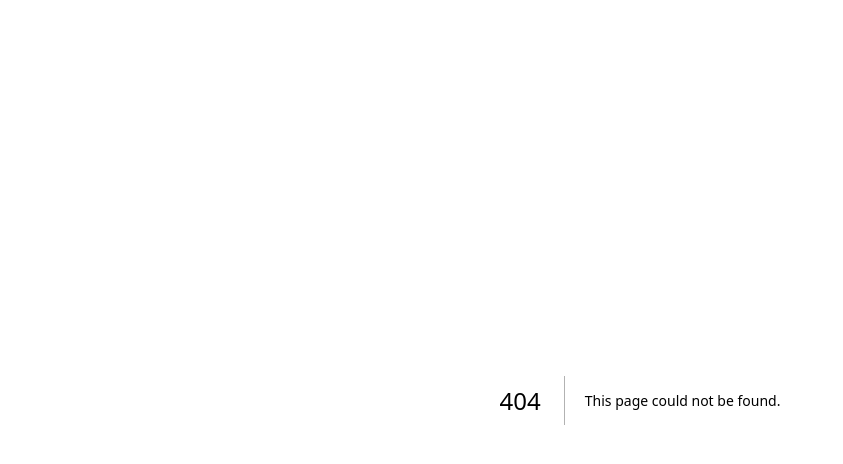
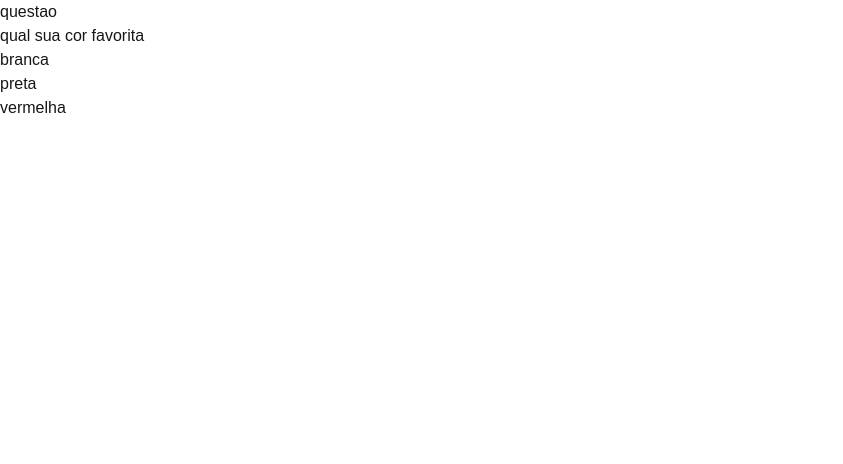
Before and after one commit to Leopreal/Aprendendo-NextJS, a Next.js app: page /router/questao in a window 1280 px wide. Before the commit this address had no page. Shown: the top 464 px of the page, without its empty margins (0-843 px from the left). Built offline with nearby package versions, Linux system fonts and the light colour scheme.

Commit message:
treinando as rotas usando api

```diff
--- /dev/null
+++ b/src/pages/api/metodo.ts
@@ -0,0 +1,7 @@
+import type { NextApiRequest, NextApiResponse } from "next";
+
+export default (req: NextApiRequest, res: NextApiResponse) => {
+  res.status(200).json({
+    metodo: req.method,
+  });
+};
--- /dev/null
+++ b/src/pages/api/questao/[id].ts
@@ -0,0 +1,16 @@
+import type { NextApiRequest, NextApiResponse } from "next";
+
+
+
+export default function questao(req: NextApiRequest, res: NextApiResponse) {
+  if (req.method === "GET") {
+    const id = req.query.id;
+    res.status(200).json({
+      id,
+      enunciado: "qual sua cor favorita",
+      respostas: ["branca", "preta", "vermelha"],
+    });
+  } else {
+    res.status(405).send;
+  }
+}
--- /dev/null
+++ b/src/pages/router/questao.tsx
@@ -0,0 +1,42 @@
+import { useEffect, useState } from "react";
+
+interface Questao {
+  id: string;
+  enunciado: string;
+  respostas: string[];
+}
+
+const questao = () => {
+  const [questao, setQuestao] = useState<Questao | null>(null);
+
+  useEffect(() => {
+    fetch("http://localhost:3000/api/questao/123")
+      .then((resp) => resp.json())
+      .then((json) => setQuestao(json));
+  }, []);
+
+  function renderResposta(): JSX.Element[] {
+    if (questao?.respostas) {
+      return questao.respostas.map((resp) => {
+        return <li key={resp}>{resp}</li>;
+      });
+    }
+    return [];
+  }
+
+  return (
+    <div>
+      <h1>questao</h1>
+      {questao ? (
+        <div>
+          <span>{questao.enunciado}</span>
+          <ul>{renderResposta()}</ul>
+        </div>
+      ) : (
+        <p>Carregando...</p>
+      )}
+    </div>
+  );
+};
+
+export default questao;
```
